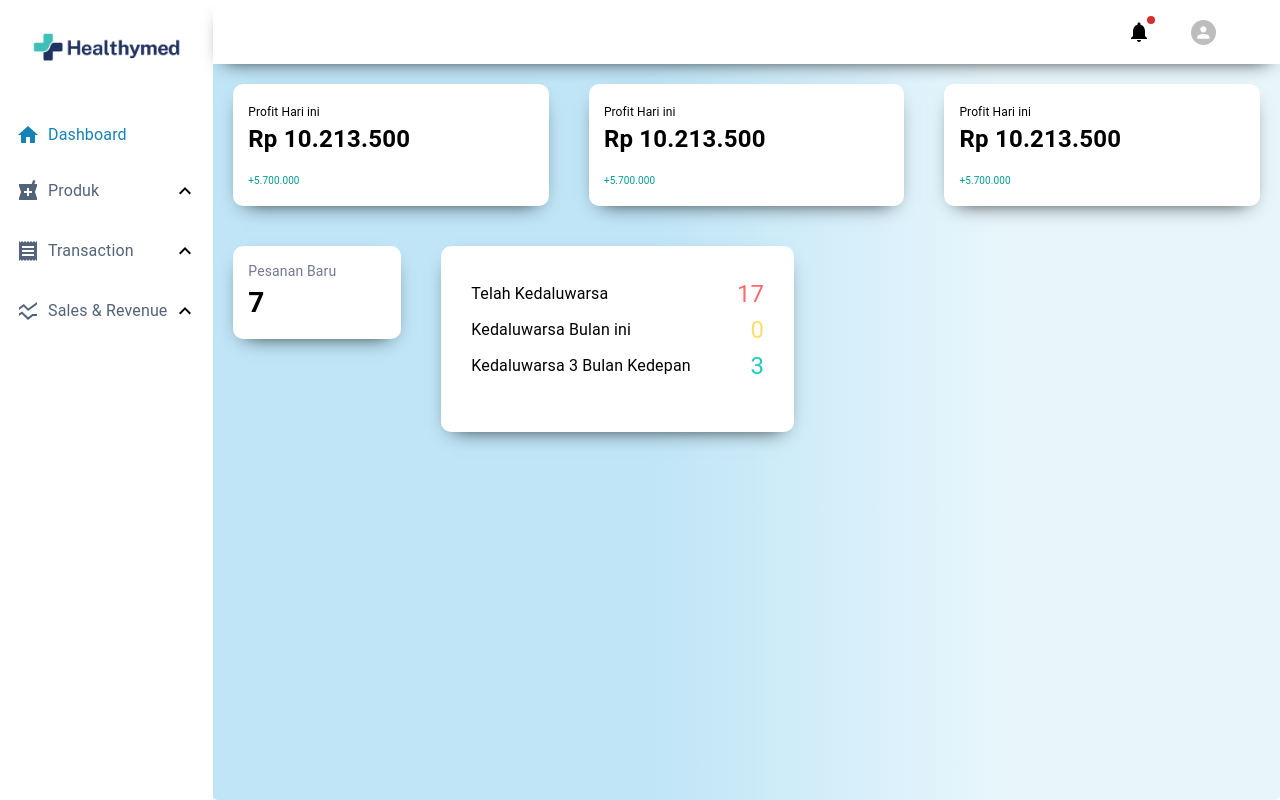
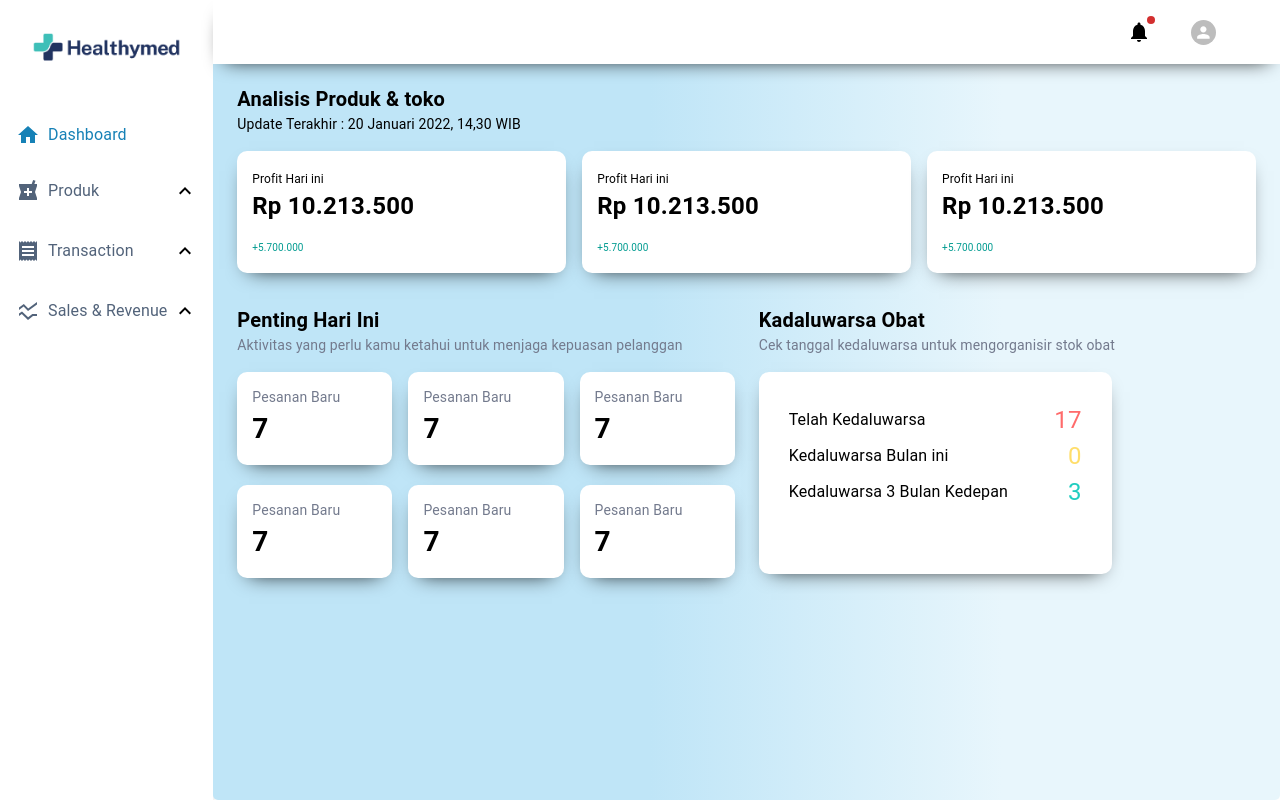
Before and after one commit to purwadhikafullstack/jcwd-2002-01-fe, a Next.js app: page /admin/dashboard in a window 1280 px wide. Built offline with nearby package versions, Linux system fonts and the light colour scheme.

Commit message:
UI: fixed ui component in dashboard page

```diff
--- a/package.json
+++ b/package.json
@@ -14,11 +14,13 @@
     "@emotion/styled": "^11.8.1",
     "@mui/icons-material": "^5.8.2",
     "@mui/material": "^5.8.2",
+    "apexcharts": "^3.35.3",
     "framer-motion": "^6.3.10",
     "lodash": "^4.17.21",
     "next": "12.1.6",
     "react": "18.1.0",
     "react-animated-progress-bar": "^1.1.1",
+    "react-apexcharts": "^1.4.0",
     "react-dom": "18.1.0",
     "react-dropzone": "^14.2.1",
     "react-icons": "^4.4.0",
--- a/src/components/admin/ActivityCard.jsx
+++ b/src/components/admin/ActivityCard.jsx
@@ -1,13 +1,14 @@
-import { Box, Typography } from "@mui/material";
+import { Box, Grid, Typography } from "@mui/material";
 
 const ActivityCard = () => {
   return (
     <Box
       sx={{
-        width: "168px",
+        maxWidth: "168px",
+        width: "100%",
         height: "93px",
         borderRadius: "10px",
-        margin: "20px",
+        marginBottom: "20px",
         padding: "15px",
         boxShadow: "0px 8px 20px -12px black",
         alignItems: "center",
--- a/src/components/admin/AnalyticCard.jsx
+++ b/src/components/admin/AnalyticCard.jsx
@@ -8,7 +8,6 @@ const AnalyticCard = () => {
         width: "353px",
         height: "122px",
         borderRadius: "10px",
-        margin: "20px",
         padding: "15px",
         justifyContent: "space-between",
         boxShadow: "0px 8px 20px -12px black",
--- a/src/components/admin/ExpiredMedicineCard.jsx
+++ b/src/components/admin/ExpiredMedicineCard.jsx
@@ -5,9 +5,9 @@ const ExpiredMedicineCard = () => {
     <Box
       sx={{
         width: "353px",
-        height: "186px",
+        maxHeight: "202px",
+        height: "100%",
         borderRadius: "10px",
-        margin: "20px",
         padding: "30px",
         boxShadow: "0px 8px 20px -12px black",
         alignItems: "center",
--- a/src/components/admin/TransactionCard.jsx
+++ b/src/components/admin/TransactionCard.jsx
@@ -21,9 +21,9 @@ const TransactionCard = () => {
   return (
     <Box
       sx={{
-        width: "1088px",
+        width: "100%",
         borderRadius: "10px",
-        margin: "20px",
+        marginBottom: "20px",
         padding: "15px",
         boxShadow: "0px 8px 20px -12px black",
         alignItems: "center",
--- a/src/pages/admin/dashboard/index.jsx
+++ b/src/pages/admin/dashboard/index.jsx
@@ -1,22 +1,122 @@
-import { Box } from "@mui/material";
+import { Box, Container, Grid, Stack, Typography } from "@mui/material";
 import ActivityCard from "components/admin/ActivityCard";
 
 import AnalyticCard from "components/admin/AnalyticCard";
 import ExpiredMedicineCard from "components/admin/ExpiredMedicineCard";
-import AdminPageContainer from "components/admin/AdminPageContainer";
+import dynamic from "next/dynamic";
+const Chart = dynamic(() => import("react-apexcharts"), { ssr: false });
 
 const Dashboard = () => {
   return (
     <>
-      <Box display="flex">
+      <Container sx={{ pt: "20px" }}>
+        <Typography sx={{ fontSize: "20px", fontWeight: "bold" }}>
+          Analisis Produk &amp; toko
+        </Typography>
+        <Typography sx={{ fontSize: "14px" }}>
+          Update Terakhir : 20 Januari 2022, 14,30 WIB
+        </Typography>
+
+        <Stack direction="row" spacing={2} sx={{ mt: 2, mb: "32px" }}>
           <AnalyticCard></AnalyticCard>
           <AnalyticCard></AnalyticCard>
           <AnalyticCard></AnalyticCard>
+        </Stack>
+
+        <Grid container columnSpacing={3}>
+          <Grid item xs={6}>
+            <Box sx={{ mb: "16px" }}>
+              <Typography sx={{ fontSize: "20px", fontWeight: "bold" }}>
+                Penting Hari Ini
+              </Typography>
+              <Typography sx={{ fontSize: "14px", color: "#737A8D" }}>
+                Aktivitas yang perlu kamu ketahui untuk menjaga kepuasan
+                pelanggan
+              </Typography>
             </Box>
-      <Box display="flex">
+            <Grid container columnSpacing={2}>
+              <Grid item xs={4}>
                 <ActivityCard></ActivityCard>
+              </Grid>
+              <Grid item xs={4}>
+                <ActivityCard></ActivityCard>
+              </Grid>
+              <Grid item xs={4}>
+                <ActivityCard></ActivityCard>
+              </Grid>
+              <Grid item xs={4}>
+                <ActivityCard></ActivityCard>
+              </Grid>
+              <Grid item xs={4}>
+                <ActivityCard></ActivityCard>
+              </Grid>
+              <Grid item xs={4}>
+                <ActivityCard></ActivityCard>
+              </Grid>
+            </Grid>
+          </Grid>
+          <Grid item xs={6}>
+            <Box sx={{ mb: "16px" }}>
+              <Typography sx={{ fontSize: "20px", fontWeight: "bold" }}>
+                Kadaluwarsa Obat
+              </Typography>
+              <Typography sx={{ fontSize: "14px", color: "#737A8D" }}>
+                Cek tanggal kedaluwarsa untuk mengorganisir stok obat
+              </Typography>
+            </Box>
             <ExpiredMedicineCard></ExpiredMedicineCard>
-      </Box>
+          </Grid>
+        </Grid>
+
+        {/* <Chart
+          series={[
+            {
+              name: "sales",
+              data: [
+                {
+                  x: "2019/01/01",
+                  y: 400,
+                },
+                {
+                  x: "2019/04/01",
+                  y: 430,
+                },
+                {
+                  x: "2019/07/01",
+                  y: 448,
+                },
+                {
+                  x: "2019/10/01",
+                  y: 470,
+                },
+                {
+                  x: "2020/01/01",
+                  y: 540,
+                },
+                {
+                  x: "2020/04/01",
+                  y: 580,
+                },
+                {
+                  x: "2020/07/01",
+                  y: 690,
+                },
+                {
+                  x: "2020/10/01",
+                  y: 690,
+                },
+              ],
+            },
+          ]}
+          options={{
+            xaxis: {
+              categories: [1, 2, 3, 4, 5, 6, 7],
+            },
+          }}
+          type="line"
+          height="200px"
+        /> */}
+      </Container>
     </>
   );
 };
--- /dev/null
+++ b/src/react-apexcharts.js
@@ -0,0 +1,147 @@
+import ApexCharts from "apexcharts/dist/apexcharts.common";
+import React, { Component } from "react";
+import PropTypes from "prop-types";
+
+window.ApexCharts = ApexCharts;
+
+export default class Charts extends Component {
+  constructor(props) {
+    super(props);
+    if (React.createRef) {
+      this.chartRef = React.createRef();
+    } else {
+      this.setRef = (el) => (this.chartRef = el);
+    }
+    this.chart = null;
+  }
+
+  render() {
+    const { type, height, width, series, options, ...props } = this.props;
+    return React.createElement("div", {
+      ref: React.createRef ? this.chartRef : this.setRef,
+      ...props,
+    });
+  }
+
+  componentDidMount() {
+    const current = React.createRef ? this.chartRef.current : this.chartRef;
+    this.chart = new ApexCharts(current, this.getConfig());
+    this.chart.render();
+  }
+
+  getConfig() {
+    const { type, height, width, series, options } = this.props;
+    const newOptions = {
+      chart: {
+        type,
+        height,
+        width,
+      },
+      series,
+    };
+
+    return this.extend(options, newOptions);
+  }
+
+  isObject(item) {
+    return (
+      item && typeof item === "object" && !Array.isArray(item) && item != null
+    );
+  }
+
+  extend(target, source) {
+    if (typeof Object.assign !== "function") {
+      (function () {
+        Object.assign = function (target) {
+          // We must check against these specific cases.
+          if (target === undefined || target === null) {
+            throw new TypeError("Cannot convert undefined or null to object");
+          }
+
+          let output = Object(target);
+          for (let index = 1; index < arguments.length; index++) {
+            let source = arguments[index];
+            if (source !== undefined && source !== null) {
+              for (let nextKey in source) {
+                if (source.hasOwnProperty(nextKey)) {
+                  output[nextKey] = source[nextKey];
+                }
+              }
+            }
+          }
+          return output;
+        };
+      })();
+    }
+
+    let output = Object.assign({}, target);
+    if (this.isObject(target) && this.isObject(source)) {
+      Object.keys(source).forEach((key) => {
+        if (this.isObject(source[key])) {
+          if (!(key in target)) {
+            Object.assign(output, {
+              [key]: source[key],
+            });
+          } else {
+            output[key] = this.extend(target[key], source[key]);
+          }
+        } else {
+          Object.assign(output, {
+            [key]: source[key],
+          });
+        }
+      });
+    }
+    return output;
+  }
+
+  componentDidUpdate(prevProps) {
+    if (!this.chart) return null;
+    const { options, series, height, width } = this.props;
+    const prevOptions = JSON.stringify(prevProps.options);
+    const prevSeries = JSON.stringify(prevProps.series);
+    const currentOptions = JSON.stringify(options);
+    const currentSeries = JSON.stringify(series);
+
+    if (
+      prevOptions !== currentOptions ||
+      prevSeries !== currentSeries ||
+      height !== prevProps.height ||
+      width !== prevProps.width
+    ) {
+      if (prevSeries === currentSeries) {
+        // series has not changed, but options or size have changed
+        this.chart.updateOptions(this.getConfig());
+      } else if (
+        prevOptions === currentOptions &&
+        height === prevProps.height &&
+        width === prevProps.width
+      ) {
+        // options or size have not changed, just the series has changed
+        this.chart.updateSeries(series);
+      } else {
+        // both might be changed
+        this.chart.updateOptions(this.getConfig());
+      }
+    }
+  }
+
+  componentWillUnmount() {
+    if (this.chart && typeof this.chart.destroy === "function")
+      this.chart.destroy();
+  }
+}
+
+Charts.propTypes = {
+  type: PropTypes.string.isRequired,
+  width: PropTypes.any,
+  height: PropTypes.any,
+  series: PropTypes.array.isRequired,
+  options: PropTypes.object.isRequired,
+};
+
+Charts.defaultProps = {
+  type: "line",
+  width: "100%",
+  height: "auto",
+};
```
Also changed, not shown: src/pages/admin/transaction/transactions.jsx (+19 -2 lines), 1 other file (tests, documents, lock files or other folders). Lines whose indentation alone changed are shown as unchanged.
